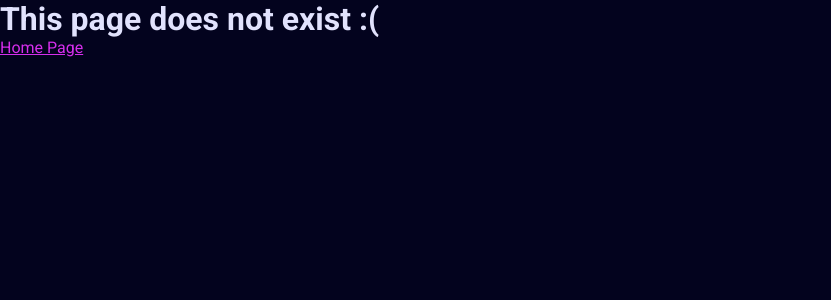
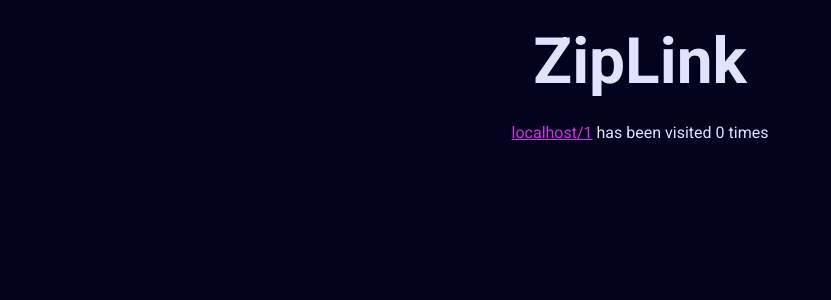
Before and after one commit to Tom-Pierce/ziplink-client, a React (Vite) app: page /clicks/1 in a window 1280 px wide. Shown: the top 300 px of the page, without its empty margins (0-831 px from the left). Built offline with nearby package versions, Linux system fonts and the light colour scheme; no server answers.

Commit message:
route to check how many visits a zipped url has

```diff
--- a/src/components/Header.jsx
+++ b/src/components/Header.jsx
@@ -4,7 +4,9 @@ const Header = () => {
   return (
     <>
       <div className={styles.header}>
-        <h1 className={styles.title}>ZipLink</h1>
+        <a href="/">
+          <h1 className={styles.title}>ZipLink</h1>
+        </a>
       </div>
     </>
   );
--- a/src/components/Home.jsx
+++ b/src/components/Home.jsx
@@ -29,7 +29,7 @@ const Home = () => {
     <>
       <div className={styles.main}>
         <form id="urlForm" className={styles.urlForm}>
-          <h3>Paste the URL to be shortened below</h3>
+          <h3>Paste the URL to be zipped below</h3>
           <div className={styles.controls}>
             <input
               type="text"
@@ -42,7 +42,7 @@ const Home = () => {
               Zip Link
             </button>
           </div>
-          {validUrl ? <p></p> : <p>Please provide a valid URL to shorten</p>}
+          {validUrl ? <p></p> : <p>Please provide a valid URL to zip</p>}
           {urlKey ? (
             <p>
               {"Zipped Link: "}
--- /dev/null
+++ b/src/components/Menu.jsx
@@ -0,0 +1,4 @@
+const Menu = () => {
+  // TODO ZipLink, ZipLink Click Counter, Report Malicious ZipLink, Unshorten URL
+};
+export default Menu;
--- a/src/components/Router.jsx
+++ b/src/components/Router.jsx
@@ -4,6 +4,7 @@ import ErrorPage from "./ErrorPage";
 import Header from "./Header";
 import Home from "./Home";
 import ShortUrlRedirect from "./ShortUrlRedirect";
+import ViewClicks from "./ViewClicks";
 
 const Router = () => {
   const router = createBrowserRouter([
@@ -13,6 +14,16 @@ const Router = () => {
         <>
           <Header />
           <Home />
+        </>
+      ),
+      errorElement: <ErrorPage />,
+    },
+    {
+      path: "/clicks/:key",
+      element: (
+        <>
+          <Header />
+          <ViewClicks />
         </>
       ),
       errorElement: <ErrorPage />,
--- /dev/null
+++ b/src/components/ViewClicks.jsx
@@ -0,0 +1,49 @@
+import { useEffect, useState } from "react";
+import { useParams } from "react-router-dom";
+import InvalidKey from "./InvalidKey";
+import styles from "../css/ViewClicks.module.css";
+
+const ViewClicks = () => {
+  const { key } = useParams();
+  const [validKey, setValidKey] = useState(true);
+  const [clicksCount, setClicksCount] = useState(0);
+
+  useEffect(() => {
+    const fetchData = async () => {
+      const res = await fetch(`http://localhost:3000/api/clicks/${key}`, {
+        method: "get",
+        mode: "cors",
+        headers: {
+          "Content-Type": "application/json",
+        },
+      });
+      if (res.status === 404) {
+        setValidKey(false);
+      } else {
+        const json = await res.json();
+        setClicksCount(json.clicks);
+      }
+    };
+    fetchData();
+  });
+  return (
+    <>
+      {validKey ? (
+        <div className={styles.main}>
+          <a
+            className={styles.block}
+            href={`${window.location.origin}/${key}`}
+            target="_blank"
+            rel="noopener noreferrer"
+          >{`${window.location.host}/${key}`}</a>
+          <p>
+            &nbsp;has been visited <span>{clicksCount}</span> times
+          </p>
+        </div>
+      ) : (
+        <InvalidKey />
+      )}
+    </>
+  );
+};
+export default ViewClicks;
--- a/src/css/Header.module.css
+++ b/src/css/Header.module.css
@@ -7,3 +7,8 @@
   font-size: 4rem;
   padding: 1.5rem;
 }
+
+.header a {
+  text-decoration: none;
+  color: var(--text);
+}
--- /dev/null
+++ b/src/css/ViewClicks.module.css
@@ -0,0 +1,8 @@
+.main {
+  display: flex;
+  justify-content: center;
+}
+
+.link {
+  display: block;
+}
--- a/src/css/index.css
+++ b/src/css/index.css
@@ -6,6 +6,11 @@
   --primary: #8083f4;
   --secondary: #5e0c8e;
   --accent: #d62eed;
+}
+
+.main {
+  display: flex;
+  justify-content: center;
 }
 
 body {
```
